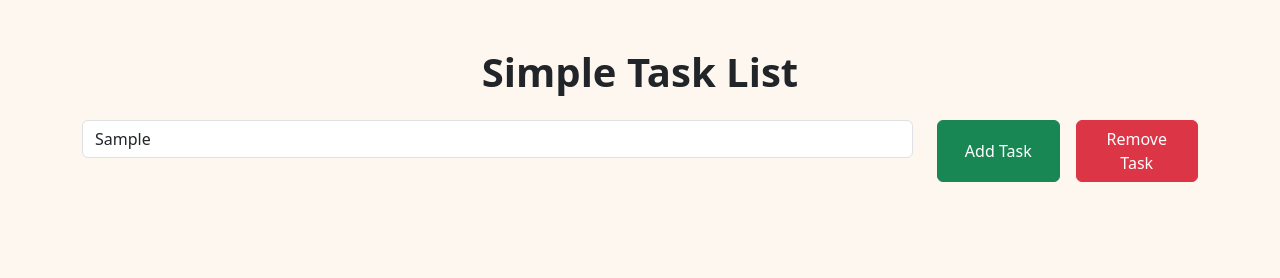
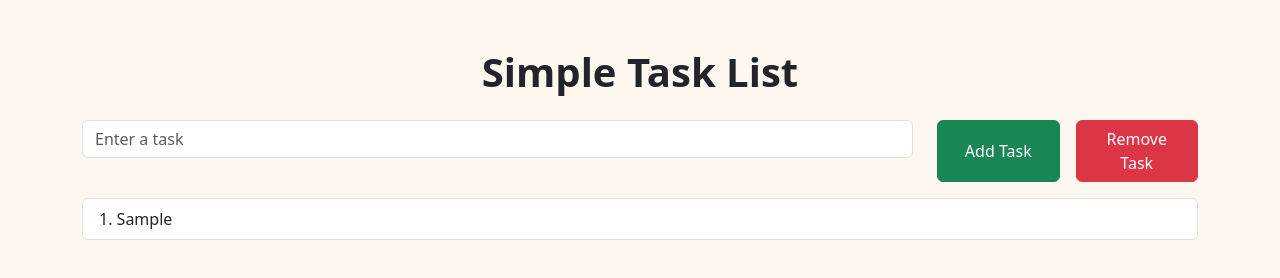
Before and after one commit to sfreakinr/Simple-List-Task, a plain HTML site: page index.html in a window 1280 px wide. Both pictures are taken after typing "Sample" into the empty fields and a click on the button "Add Task". Drawn offline with nearby package versions, Linux system fonts and the light colour scheme.

Commit message:
js added

```diff
--- a/index.html
+++ b/index.html
@@ -32,6 +32,7 @@
     <script src="https://cdn.jsdelivr.net/npm/bootstrap@5.3.3/dist/js/bootstrap.bundle.min.js"
         integrity="sha384-YvpcrYf0tY3lHB60NNkmXc5s9fDVZLESaAA55NDzOxhy9GkcIdslK1eN7N6jIeHz"
         crossorigin="anonymous"></script>
+    <script src="script.js"></script>
 </body>
 
 </html>
--- a/script.js
+++ b/script.js
@@ -0,0 +1,32 @@
+let tasks = [];
+
+const taskInput = document.getElementById('taskInput');
+const taskList = document.getElementById('taskList');
+const addTaskBtn = document.getElementById('addTask');
+const removeTaskBtn = document.getElementById('removeTask');
+
+addTaskBtn.addEventListener('click', () => {
+    const task = taskInput.value.trim();
+    if (task) {
+        tasks.push(task);
+        showTasks();
+        taskInput.value = '';
+    }
+});
+
+removeTaskBtn.addEventListener('click', () => {
+    if (tasks.length > 0) {
+        tasks.pop();
+        showTasks();
+    }
+});
+
+function showTasks() {
+    taskList.innerHTML = '';
+    tasks.forEach((task, index) => {
+        const taskElement = document.createElement('li');
+        taskElement.className = 'list-group-item';
+        taskElement.textContent = `${index + 1}. ${task}`;
+        taskList.appendChild(taskElement);
+    });
+}
```
